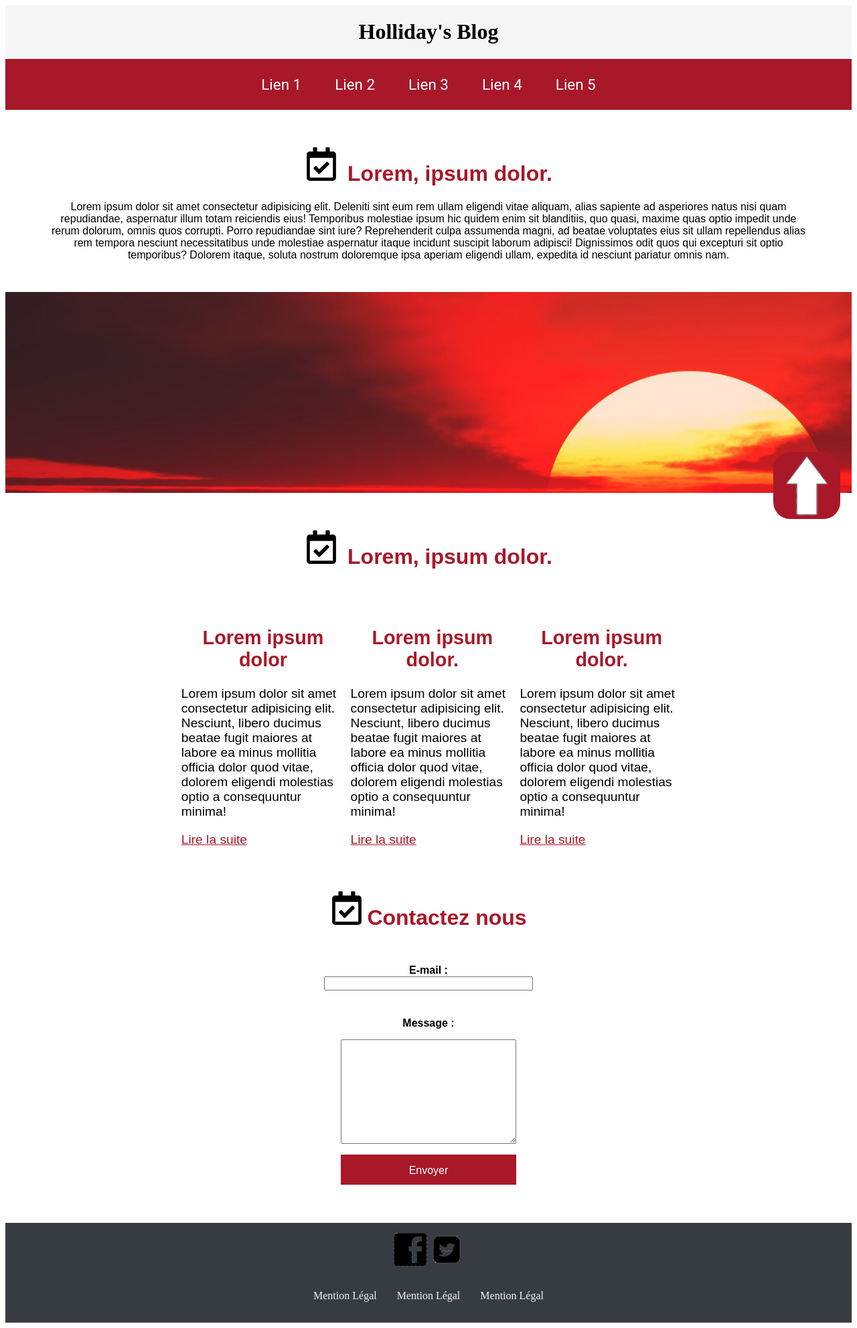
After one commit to Chiko210/Portfolio, a Symfony app: template templates/projets/blog.html.twig in a window 1280 px wide. The commit adds this page. Shown: the whole page at 67% size. Run offline with Twig, Linux system fonts and the light colour scheme; the template is opened without the code that fills it, so the values that code supplies are empty; some libraries are stand-ins or nearby versions.

Commit message:
ajout d'un projet dans le portfolio + style des cards

```diff
--- /dev/null
+++ b/public/CSS/index.css
@@ -0,0 +1,282 @@
+@import url('https://fonts.googleapis.com/css2?family=Roboto&display=swap');
+
+.background{
+    background-image: url('/images/blog/banner.jpg');
+    height: 300px;
+    width: 100%;
+    background-repeat: no-repeat;
+    background-attachment: fixed;
+    background-size: cover;
+}
+
+.logo{
+    background: whitesmoke;
+}
+
+.logo div{
+    margin: 0;
+    padding: 0;
+    display: flex;
+    justify-content: center;
+    flex-direction: row;
+    position: sticky;
+}
+
+.logo a{
+    display: flex;
+    flex-direction: column;
+    justify-content: center;
+    text-align: center;
+    padding: 0;
+    text-decoration: none;
+    font-size: 1.2rem;
+    font-family: 'Roboto';
+    font-weight: bold;
+    color: black;
+}
+
+/* --------------------------------------------------------------------------------------------------- */
+
+
+.custom-navbar{
+    background-color:
+#a81829;
+    z-index: 1;
+    font-family: 'Roboto';
+}
+
+.custom-navbar ul{
+    margin: 0;
+    padding: 0;
+    display: flex;
+    /* Par défaut, les boutons seront affichés en colonnes, puis la media query mettre en direction row sur les grands écrans (principe du mobile first !) */
+    flex-direction: column;
+    list-style: none;
+}
+
+.custom-navbar ul li a{
+    color:
+white;
+    padding: 25px;
+    font-size: 1.4rem;
+    text-decoration: none;
+    transition: .3s all ease;
+    display: block;
+}
+
+.custom-navbar ul li a:hover{
+    color:
+#a81829;
+    background-color:
+white;
+}
+
+/* Media query qui s'activera sur les écrans faisant au moins 700 pixels de large */
+@media screen and (min-width: 700px) {
+
+    /* Sur les grands écrans, les liens seront en ligne et non plus en colonne. En cas de manque de place, les liens passeront en dessous */
+    .custom-navbar ul{
+        flex-direction: row;
+        justify-content: center;
+        flex-wrap: wrap;
+    }
+
+}
+.container{
+    background: white;
+    position: sticky;
+    margin: 0;
+    font-family: sans-serif;
+}
+
+.box{
+    padding: 30px 5%;
+    font-size: 0.5rem;
+    text-align: center;
+
+}
+
+.container h1{
+    color: #a81829;
+}
+
+.box img{
+    width: 50px;
+    height: 50px;
+    padding: 5px 5px 0px 0px;
+}
+
+.main-content{
+    display: flex;
+    flex-direction: column;
+    justify-content: center;
+}
+
+.titre2{
+    color: #a81829;
+    display: block;
+    position: relative;
+    margin-left: 5%;
+    text-align: center;
+}
+
+.main-content article{
+    margin: auto 20%;
+    display: flex;
+    justify-content: space-around;
+}
+
+.box h1{
+    color: #a81829;
+}
+
+.box{
+    font-family: sans-serif;
+    font-size: 1rem;
+    margin: 0px;
+
+}
+
+
+.main-content section{
+    font-size: 1.2rem;
+    font-family: sans-serif;
+    padding: 10px;
+}
+
+.main-content section a{
+    color: #a81829;
+}
+
+@media screen and (max-width: 750px){
+    .main-content article{
+        display: flex;
+        flex-direction: column;
+        justify-content: space-around;
+    }
+
+    .main-content .box{
+        display: block;
+        flex-direction: column;
+        justify-content: center;
+
+    }
+}
+
+.message a{
+    text-decoration: none;
+    color: white;
+    font-family: sans-serif;
+
+}
+
+.message p{
+    background-color: #a81829;
+    width: 100%;
+    height: 30px;
+    text-align: center;
+    padding-top: 15px;
+}
+
+.form{
+    display: flex;
+    justify-content: center;
+    align-items: center;
+    text-align: center;
+}
+
+
+
+.form label{
+    font-weight: bold;
+    font-family: sans-serif;
+}
+
+.email{
+    width: 100%;
+
+}
+
+.message{
+    display: flex;
+    justify-content: center;
+    flex-direction: column;
+    align-items: center;
+    text-align: center;
+    margin: 25px
+}
+
+
+
+.message label{
+    margin: 10px;
+    padding: 5px 5%;
+    font-weight: bold;
+    font-family: sans-serif;
+
+}
+
+@media screen and (max-width: 750px){
+    .email input{
+        width: 90%;
+        margin: 0 5%;
+    }
+
+    .message{
+        margin: 25px 20%;
+    }
+
+
+    .form label{
+        margin: 15px;
+        font-weight: bold;
+        font-family: sans-serif;
+
+    }
+}
+
+.footer {
+    background-color: #363c42;
+    text-align: center;
+    padding-top: 15px;
+}
+
+.footer img{
+    width: 50px;
+    height: 50px;
+}
+
+.mention{
+    display: flex;
+    flex-direction: row;
+    justify-content: center;
+}
+
+.mention p{
+    padding: 15px;
+}
+
+.mention a{
+    color: whitesmoke;
+    text-decoration: none;
+}
+
+.bouton img{
+    width: 100px;
+    height: 100px;
+    background-color: #a81829;
+    border-radius: 25px;
+    position: fixed;
+    bottom: 25px;
+    right: 25px;
+}
+
+
+/* .bouton{
+
+    width: 200px;
+    height: 200px;
+    border: solid;
+    background-color: #a81829;
+    border-radius: 25px;
+} */
--- /dev/null
+++ b/templates/projets/blog.html.twig
@@ -0,0 +1,80 @@
+{% block stylesheets %}
+    <link rel="stylesheet" href="{{ asset('./CSS/index.css') }}">
+{% endblock %}
+
+
+{% block body %}
+    <header id="haut">
+        <div class="logo">
+            <div>
+            <h1>Holliday's Blog</h1>
+            </div>
+        </div>
+            <nav class="custom-navbar">
+                <ul>
+                    <li><a href="#">Lien 1</a></li>
+                    <li><a href="#">Lien 2</a></li>
+                    <li><a href="#">Lien 3</a></li>
+                    <li><a href="#">Lien 4</a></li>
+                    <li><a href="#">Lien 5</a></li>
+                </ul>
+            </nav>
+            <div class="container">
+                <div class="box">
+                <h1><img class="box" src="{{ asset('./images/blog/calendar-check-regular.svg')}}"></img> Lorem, ipsum dolor.</h1>
+                <p>Lorem ipsum dolor sit amet consectetur adipisicing elit. Deleniti sint eum rem ullam eligendi vitae aliquam, alias sapiente ad asperiores natus nisi quam repudiandae, aspernatur illum totam reiciendis eius! Temporibus molestiae ipsum hic quidem enim sit blanditiis, quo quasi, maxime quas optio impedit unde rerum dolorum, omnis quos corrupti. Porro repudiandae sint iure? Reprehenderit culpa assumenda magni, ad beatae voluptates eius sit ullam repellendus alias rem tempora nesciunt necessitatibus unde molestiae aspernatur itaque incidunt suscipit laborum adipisci! Dignissimos odit quos qui excepturi sit optio temporibus? Dolorem itaque, soluta nostrum doloremque ipsa aperiam eligendi ullam, expedita id nesciunt pariatur omnis nam.</p>
+                </div>
+            </div>
+    </header>
+    <div class="background"></div>
+    <main class="main-content">
+        <div class="box">
+            <h1 ><img src="{{ asset('./images/blog/calendar-check-regular.svg')}}"></img> Lorem, ipsum dolor.</h1>
+        </div>
+        <article>
+            <section>
+                <h2 class="titre2">Lorem ipsum dolor</h2>
+                <p>Lorem ipsum dolor sit amet consectetur adipisicing elit. Nesciunt, libero ducimus beatae fugit maiores at labore ea minus mollitia officia dolor quod vitae, dolorem eligendi molestias optio a consequuntur minima!</p>
+                <a href="#">Lire la suite</a>
+            </section>
+            <section>
+                <h2 class="titre2">Lorem ipsum dolor.</h2>
+                <p>Lorem ipsum dolor sit amet consectetur adipisicing elit. Nesciunt, libero ducimus beatae fugit maiores at labore ea minus mollitia officia dolor quod vitae, dolorem eligendi molestias optio a consequuntur minima!</p>
+                <a href="#">Lire la suite</a>
+            </section>
+            <section>
+                <h2 class="titre2">Lorem ipsum dolor.</h2>
+                <p>Lorem ipsum dolor sit amet consectetur adipisicing elit. Nesciunt, libero ducimus beatae fugit maiores at labore ea minus mollitia officia dolor quod vitae, dolorem eligendi molestias optio a consequuntur minima!</p>
+                <a href="#">Lire la suite</a>
+            </section>
+        </article>
+        <div class="box">
+            <h1><img src="{{ asset('./images/blog/calendar-check-regular.svg')}}"></img>Contactez nous</h1>
+        </div>
+        <div class="form">
+            <form action="#">
+                    <label for="Email">E-mail :</label>
+                    <input class="email" type="mailto" name="Email">
+                <div class="message">
+                    <label for="Message">Message :</label>
+                    <textarea name="Message" cols="30" rows="10">
+                    </textarea>
+                    <p><a href="#">Envoyer</a></p>
+                </div>
+            </form>
+        </div>
+    </main>
+    <a href="#haut"><div class="bouton"><img src="{{asset('./images/blog/fleche.png')}}" alt=""></div></a>
+    <footer>
+        <div class="footer">
+            <a href="https://www.facebook.com/"><img class="facebook" src="{{ asset('./images/blog/facebook.png') }}" alt=""></a>
+            <a href="https://www.twitter.com/"><img class="twitter" src="{{ asset('./images/blog/logotwitter.png')}}" alt=""></a>
+            <div class="mention">
+                <p><a href="#">Mention Légal</a></p>
+                <p><a href="#">Mention Légal</a></p>
+                <p><a href="#">Mention Légal</a></p>
+            </div>
+    </footer>
+</body>
+</html>
+{% endblock %}
```
Also changed, not shown: public/CSS/style.css (+8 -0 lines), src/Controller/MainController.php (+10 -0 lines), templates/main/portfolio.html.twig (+20 -2 lines), public/images/blog.png (added), public/images/blog/banner.jpg (added), public/images/blog/blog.jpg (added), public/images/blog/calendar-check-regular.svg (added), public/images/blog/facebook.png (added), public/images/blog/fleche.png (added), public/images/blog/logofacebook.png (added), public/images/blog/logotwitter.png (added), public/images/blog/twitter.jpg (added), public/images/blog/twitter.png (added).
